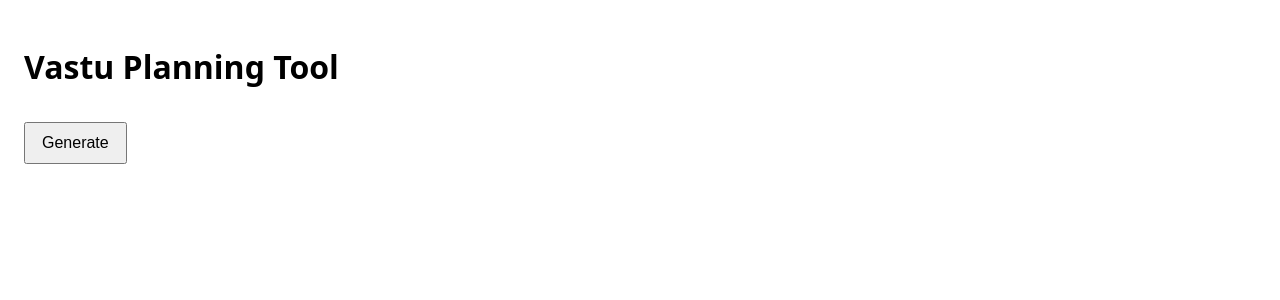
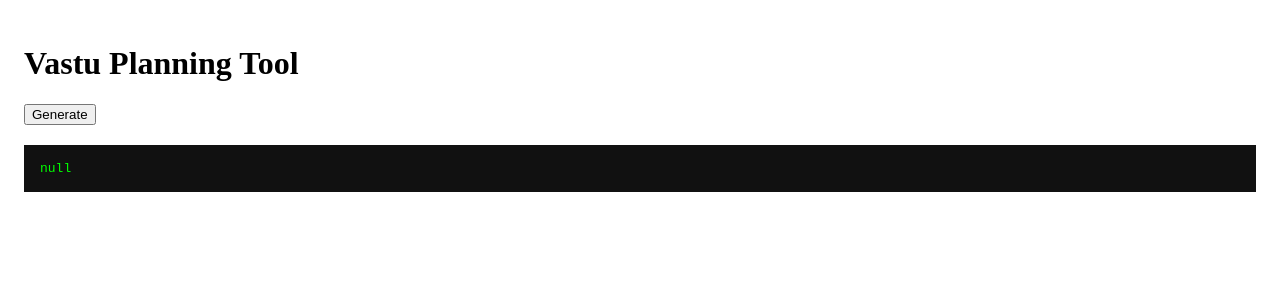
Before and after one commit to nikhilr234-stack/vastu-mvp, a Next.js app: page / in a window 1280 px wide. Shown: the top 300 px of the page. Built offline with nearby package versions, Linux system fonts and the light colour scheme.

Commit message:
Update page.tsx

```diff
--- a/app/page.tsx
+++ b/app/page.tsx
@@ -2,46 +2,42 @@
 
 import { useState } from "react";
 
-export default function Page() {
-  const [result, setResult] = useState<any>(null);
-  const [loading, setLoading] = useState(false);
+export default function Home() {
+  const [output, setOutput] = useState<any>(null);
 
-  async function generate() {
-    setLoading(true);
-    const res = await fetch("/api/generate");
+  async function handleGenerate() {
+    const res = await fetch("/api/generate", {
+      method: "POST",
+      headers: {
+        "Content-Type": "application/json",
+      },
+      body: JSON.stringify({
+        facing: "east",
+        bedrooms: 2,
+        plot: { width: 30, height: 40 },
+      }),
+    });
+
     const data = await res.json();
-    setResult(data);
-    setLoading(false);
+    setOutput(data);
   }
 
   return (
-    <main style={{ padding: 24, fontFamily: "system-ui" }}>
+    <div style={{ padding: 24 }}>
       <h1>Vastu Planning Tool</h1>
 
-      <button
-        onClick={generate}
-        style={{
-          padding: "10px 16px",
-          fontSize: 16,
-          cursor: "pointer",
-          marginTop: 12,
-        }}
-      >
-        {loading ? "Generating…" : "Generate"}
+      <button onClick={handleGenerate}>
+        Generate
       </button>
 
-      {result && (
-        <pre
-          style={{
-            marginTop: 20,
-            background: "#111",
-            color: "#0f0",
-            padding: 16,
-          }}
-        >
-          {JSON.stringify(result, null, 2)}
-        </pre>
-      )}
-    </main>
+      <pre style={{
+        marginTop: 20,
+        background: "#111",
+        color: "#0f0",
+        padding: 16
+      }}>
+        {JSON.stringify(output, null, 2)}
+      </pre>
+    </div>
   );
 }
```
